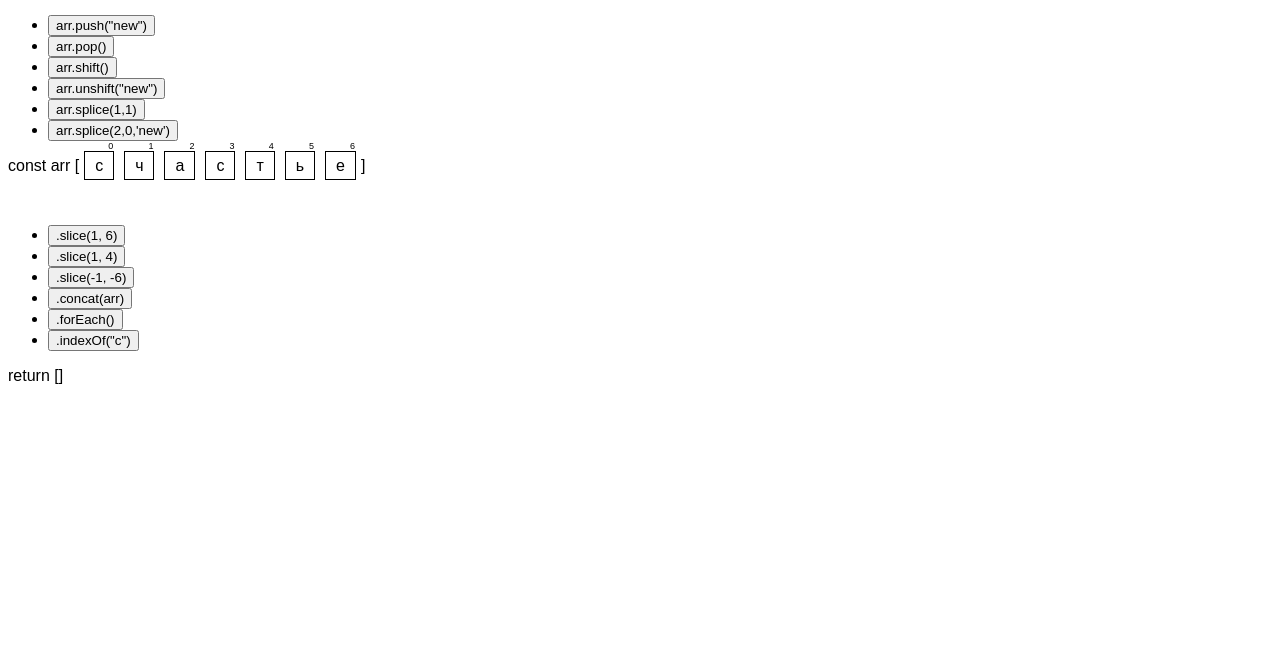
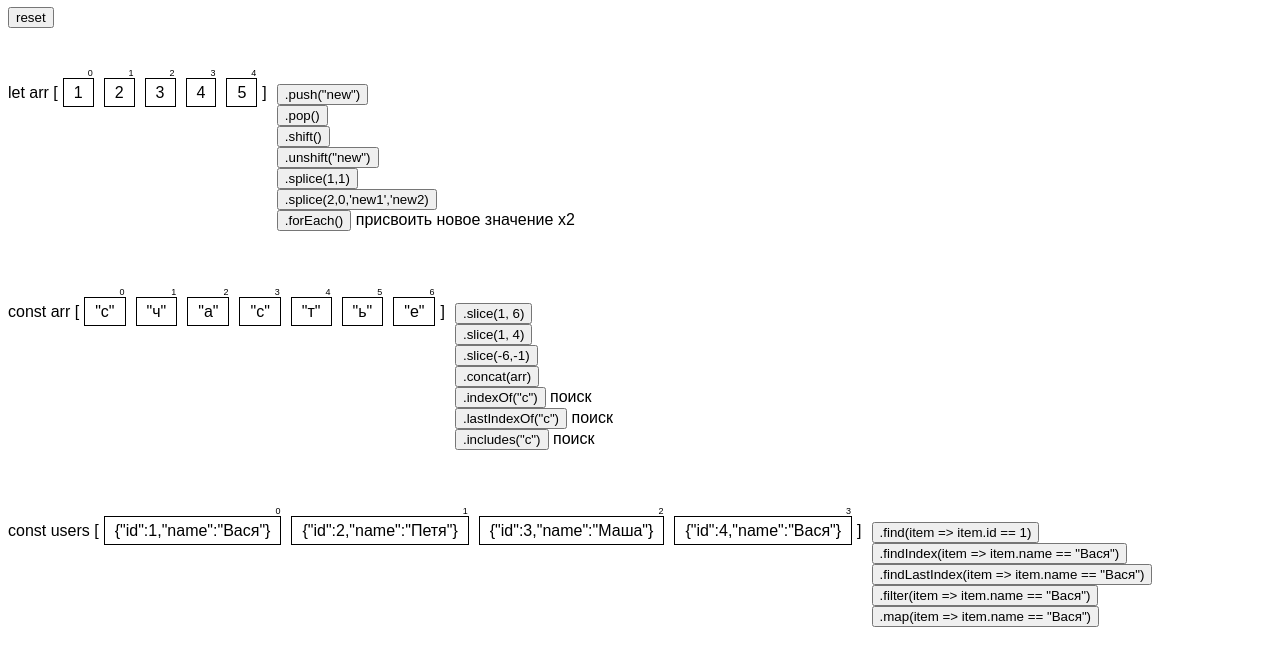
Before and after one commit to DozArt/my_repositories, a plain HTML site: page js_demonstration/index.html in a window 1280 px wide. Shown: the part 190-841 px from the top of the page. Before the commit the page ends 800 px from the top, so only its background shows below. Drawn offline with Linux system fonts and the light colour scheme.

Commit message:
add methods

```diff
--- a/js_demonstration/index.html
+++ b/js_demonstration/index.html
@@ -9,51 +9,56 @@
   </head>
   <body>
     <div class="control_panel">
+      <p class="array">
+        return [<span id="valueReturn"></span>]
+      </p>
+      <hr>
       <div>каждый цикл уменьшает переменную пока не достигнет значения 0</div>
       <button onclick="setVar3()">set variable = 3</button>
       <button onclick="whileDem()">while</button>
       <button onclick="doWhileDem()">dowhile</button>
       <button onclick="forDem()">for</button>
       <hr />
-      <div>
-        <h1>методы массива</h1>
+      <h1>методы массива</h1>
+      <button onclick="resetArr()">reset</button>
+      <div class="section">
         <p class="array">
-          let arr [<span id="valueArr" class="item_array"></span>]
+          let arr [<span id="valueArr"></span>]
         </p>
-        <br />
         <ul>
-          <li><button onclick="methodArrPush()">arr.push("new")</button></li>
-          <li><button onclick="methodArrPop()">arr.pop()</button></li>
-          <li><button onclick="methodArrShift()">arr.shift()</button></li>
-          <li>
-            <button onclick="methodArrUnshift()">arr.unshift("new")</button>
-          </li>
-          <li>
-            <button onclick="methodArrSplise(1,1)">arr.splice(1,1)</button>
-          </li>
-          <li>
-            <button onclick="methodArrSplise(2,0,'new')">
-              arr.splice(2,0,'new')
-            </button>
-          </li>
+          <li><button onclick="methodArrPush()">.push("new")</button></li>
+          <li><button onclick="methodArrPop()">.pop()</button></li>
+          <li><button onclick="methodArrShift()">.shift()</button></li>
+          <li><button onclick="methodArrUnshift()">.unshift("new")</button></li>
+          <li><button onclick="methodArrSplise(1,1)">.splice(1,1)</button></li>
+          <li><button onclick="methodArrSplise(2,0,'new1','new2')">.splice(2,0,'new1','new2)</button></li>
+          <li><button onclick="methodArrForEach()">.forEach()</button> присвоить новое значение х2</li>
         </ul>
       </div>
-      <div class="column">
+      <div class="section">
         <p class="array">
-          const arr [<span id="valueArrConst" class="item_array"></span>]
+          const arr [<span id="valueArrConst"></span>]
         </p>
-        <br />
         <ul>
-          <li><button onclick="methodArrSlice()">.slice(1, 6)</button></li>
+          <li><button onclick="methodArrSlice(1, 6)">.slice(1, 6)</button></li>
           <li><button onclick="methodArrSlice(1,4)">.slice(1, 4)</button></li>
-          <li><button onclick="methodArrSlice()">.slice(-1, -6)</button></li>
+          <li><button onclick="methodArrSlice(-6,-1)">.slice(-6,-1)</button></li>
           <li><button onclick="methodArrConcat()">.concat(arr)</button></li>
-          <li><button onclick="methodArrForEach()">.forEach()</button></li>
-          <li><button onclick="methodArrIndexOf()">.indexOf("с")</button></li>
+          <li><button onclick="methodArrIndexOf()">.indexOf("с")</button> поиск</li>
+          <li><button onclick="methodArrlastIndexOf()">.lastIndexOf("с")</button> поиск</li>
+          <li><button onclick="methodArrIncludes()">.includes("с")</button> поиск</li>
         </ul>
-        <p class="array">
-          return [<span id="valueReturn" class="item_array"></span>]
-        </p>
+
+      </div>
+      <div class="section">
+        <p class="array">const users [<span id="valueUsers"></span>]</p>
+        <ul>
+          <li><button onclick="usersFind()">.find(item => item.id == 1)</button></li>
+          <li><button onclick="usersFindIndex()">.findIndex(item => item.name == "Вася")</button></li>
+          <li><button onclick="usersFindLastIndex()">.findLastIndex(item => item.name == "Вася")</button></li>
+          <li><button onclick="usersFilter()">.filter(item => item.name == "Вася")</button></li>
+          <li><button onclick="usersMap()">.map(item => item.name == "Вася")</button></li>
+        </ul>
       </div>
     </div>
     <!-- <script src="cycles.js"></script> -->
--- a/js_demonstration/methods.js
+++ b/js_demonstration/methods.js
@@ -1,59 +1,87 @@
 // Методы массивов, функций, объектов, коллекций
 let arr = [1, 2, 3, 4, 5];
 const arrConst = ["с", "ч", "а", "с", "т", "ь", "е"];
+
+let users = [
+  {id: 1, name: "Вася"},
+  {id: 2, name: "Петя"},
+  {id: 3, name: "Маша"},
+  {id: 4, name: "Вася"}
+];
+
 let valReturn = [];
 outputValue();
+
+function resetArr(){
+  arr = [1, 2, 3, 4, 5];
+  valReturn = [];
+  outputValue();
+}
 
 function createElement(id, array) {
   var destinationArr = document.getElementById(id);
   destinationArr.textContent = "";
-
+  if (!Array.isArray(array)){
+    const span = document.createElement("span");
+    span.textContent = JSON.stringify(array);
+    const divIndex = document.createElement("div");
+    divIndex.textContent = typeof array;
+    destinationArr.appendChild(span);
+    span.appendChild(divIndex);
+  }
+  else{
+    destinationArr.classList.add("items_array")
     array.forEach((item, index) => {
       const divIndex = document.createElement("div");
       divIndex.textContent = index;
 
       const span = document.createElement("span");
 
-    span.textContent = item;
+      span.textContent = JSON.stringify(item);
 
       destinationArr.appendChild(span);
       span.appendChild(divIndex);
     });
   }
 
+}
+
 function outputValue() {
   createElement("valueArr", arr);
   createElement("valueArrConst", arrConst);
   createElement("valueReturn", valReturn);
+  createElement("valueUsers", users);
+  valReturn = []
 }
 
 function methodArrPush() {
-  arr.push("new");
+  valReturn = arr.push("new");
   outputValue();
 }
 
 function methodArrPop() {
-  arr.pop();
+  valReturn = arr.pop();
+
   outputValue();
 }
 
 function methodArrShift() {
-  arr.shift();
+  valReturn = arr.shift();
   outputValue();
 }
 
 function methodArrUnshift() {
-  arr.unshift("new");
+  valReturn = arr.unshift("new");
   outputValue();
 }
 
 function methodArrSplise(...items) {
-  arr.splice(...items);
+  valReturn = arr.splice(...items);
   outputValue();
 }
 
-function methodArrSlice(start = 1, end = 6) {
-  valReturn = arrConst.slice(start, en);
+function methodArrSlice(...items) {
+  valReturn = arrConst.slice(...items);
   outputValue();
 }
 
@@ -63,18 +91,49 @@ function methodArrConcat() {
 }
 
 function methodArrForEach() {
-  arrConst.forEach((item, index) => console.log("iter", index, "->", item));
+  valReturn = arr.forEach((item,index) => {
+    arr[index] = item *2 ;
+  });
   outputValue();
 }
 
 function methodArrIndexOf() {
-  console.log('indexOf("с") ', arrConst.indexOf("с"));
-  console.log('lastIndexOf("с") ', arrConst.lastIndexOf("с"));
-  console.log('includes("с") ', arrConst.includes("с"));
+  valReturn = arrConst.indexOf("с");
   outputValue();
 }
-//find и findIndex/findLastIndex
-//filter
+function methodArrlastIndexOf() {
+  valReturn = arrConst.lastIndexOf("с");
+  outputValue();
+}
+function methodArrIncludes() {
+  valReturn = arrConst.includes("с");
+  outputValue();
+}
+
+function usersFind(){
+  valReturn = users.find(item => item.id == 1);
+  outputValue();
+}
+function usersFindIndex(){
+  valReturn = users.findIndex(item => item.name == "Вася");
+  outputValue();
+}
+function usersFindLastIndex(){
+  valReturn = users.findLastIndex(item => item.name == "Вася");
+  outputValue();
+}
+function usersFilter(){
+  valReturn = users.filter(item => item.id < 3);
+  outputValue();
+}
+function usersFilter(){
+  valReturn = users.filter(item => item.name == "Вася");
+  outputValue();
+}
+function usersMap(){
+  valReturn = users.map(item => item.name.toUpperCase());
+  outputValue();
+}
 //map
 //sort(fn)
 //reverse
--- a/js_demonstration/styles.css
+++ b/js_demonstration/styles.css
@@ -16,7 +16,7 @@ body {
   display: flex;
   flex-direction: column;
 }
-.item_array {
+.items_array {
   span {
     border: 1px solid #000000;
     padding: 5px 10px;
@@ -32,3 +32,13 @@ body {
     }
   }
 }
+
+.section {
+  margin-top: 40px;
+  display: flex;
+  ul {
+    list-style-type:none;
+    padding-left: 10px ;
+  }
+
+}
```
Lines whose indentation alone changed are shown as unchanged.
